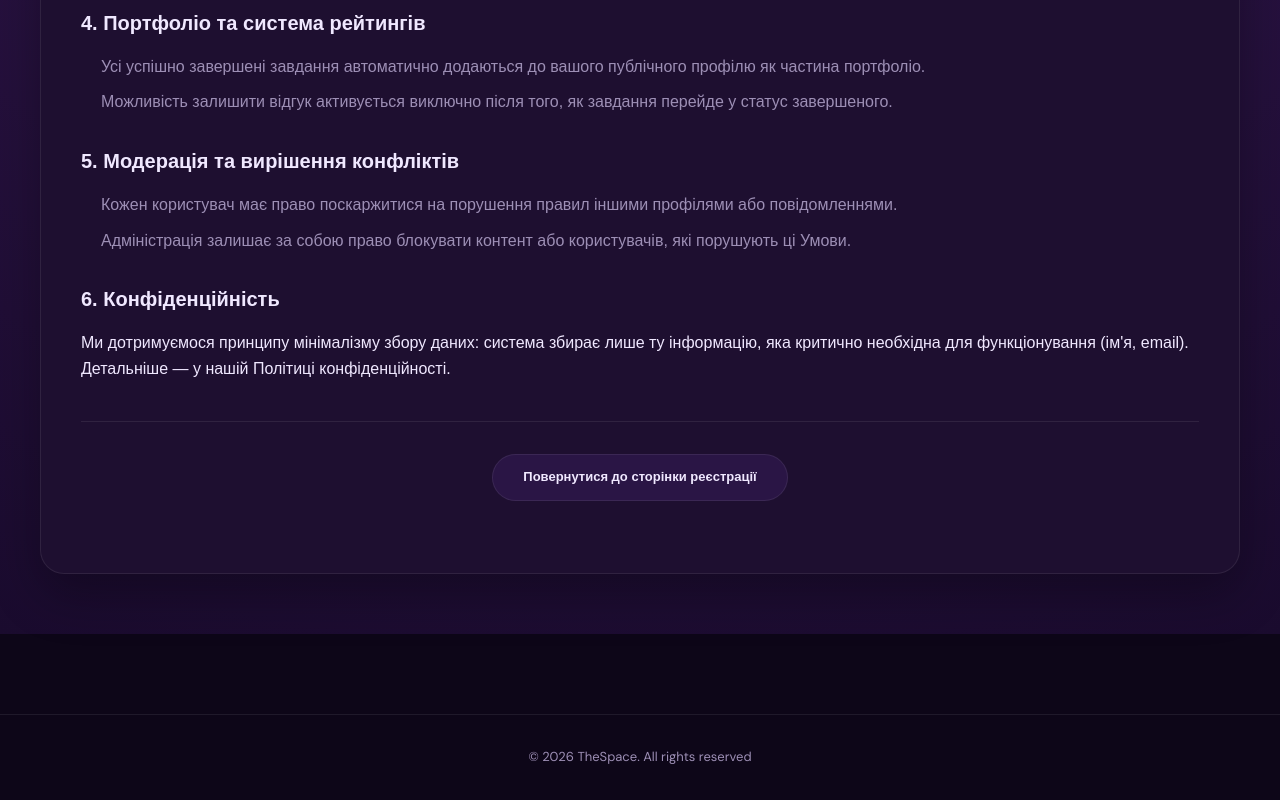
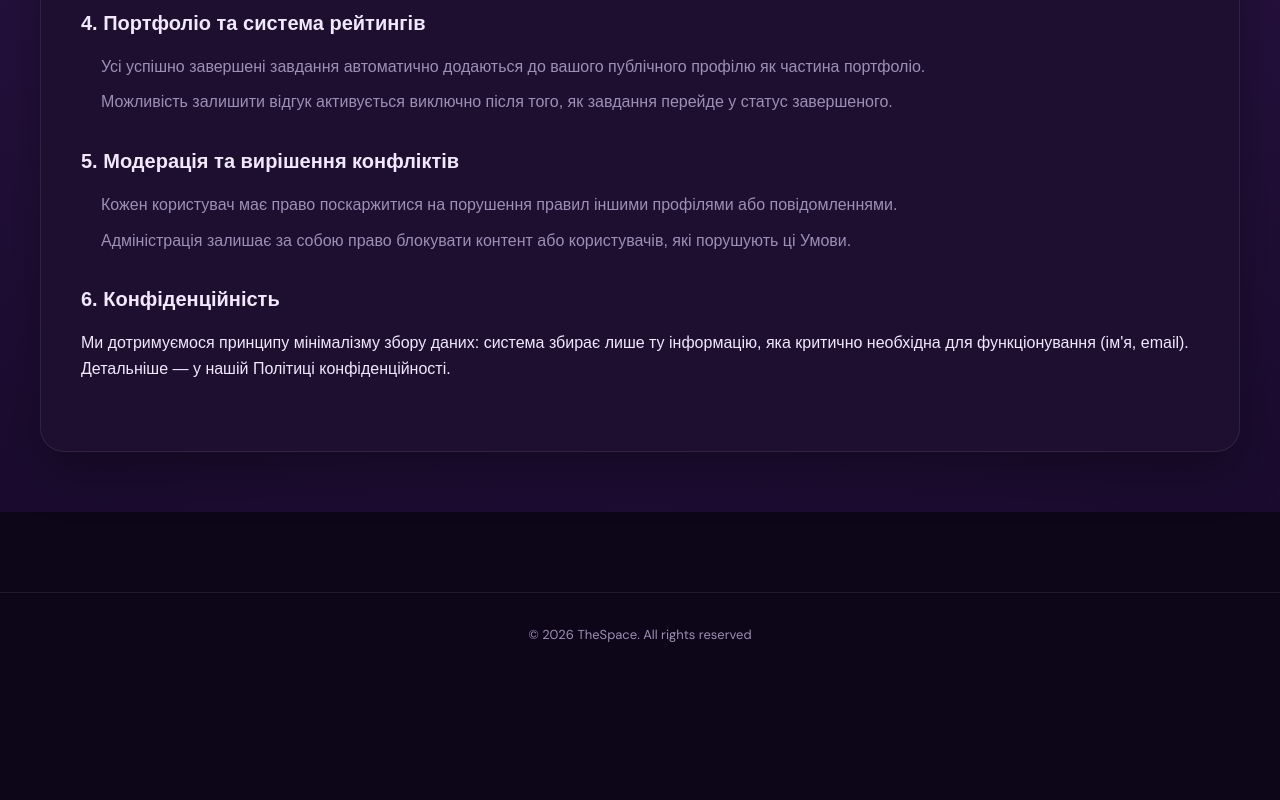
Before and after one commit to AndriyPastukh/the-space, a React (Vite) app in the folder frontend/: page /terms in a window 1280 px wide. Shown: the part 1032-1832 px from the top of the page. After the commit the page ends 1710 px from the top, so only its background shows below. Built offline with nearby package versions, Linux system fonts and the light colour scheme.

Commit message:
remove unnecessary return button to registration form

```diff
--- a/frontend/src/pages/TermsPage/TermsPage.tsx
+++ b/frontend/src/pages/TermsPage/TermsPage.tsx
@@ -1,18 +1,6 @@
-import React from 'react';
-import { useNavigate } from 'react-router-dom';
 import './TermsPage.css';
 
 export default function TermsPage() {
-  const navigate = useNavigate();
-
-  const handleBack = () => {
-    if (window.opener || window.history.length === 1) {
-      window.close();
-    }
-
-    navigate('/register');
-  };
-
   return (
     <div className="terms-page">
       <div className="terms-container">
@@ -91,12 +79,6 @@ export default function TermsPage() {
             </p>
           </div>
         </section>
-
-        <footer className="terms-footer">
-          <button className="btn-secondary" onClick={handleBack}>
-            Повернутися до сторінки реєстрації
-          </button>
-        </footer>
       </div>
     </div>
   );
```
